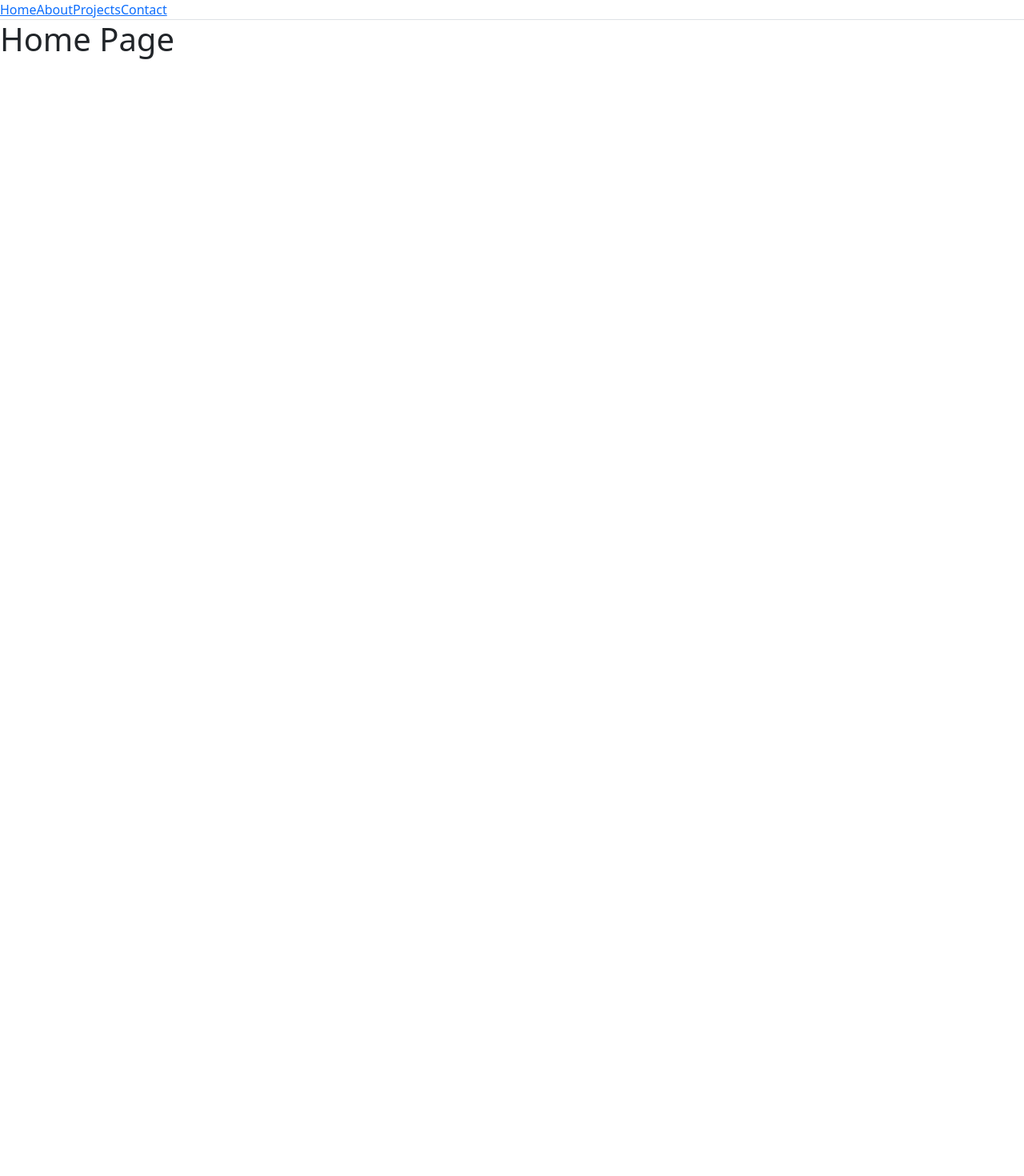
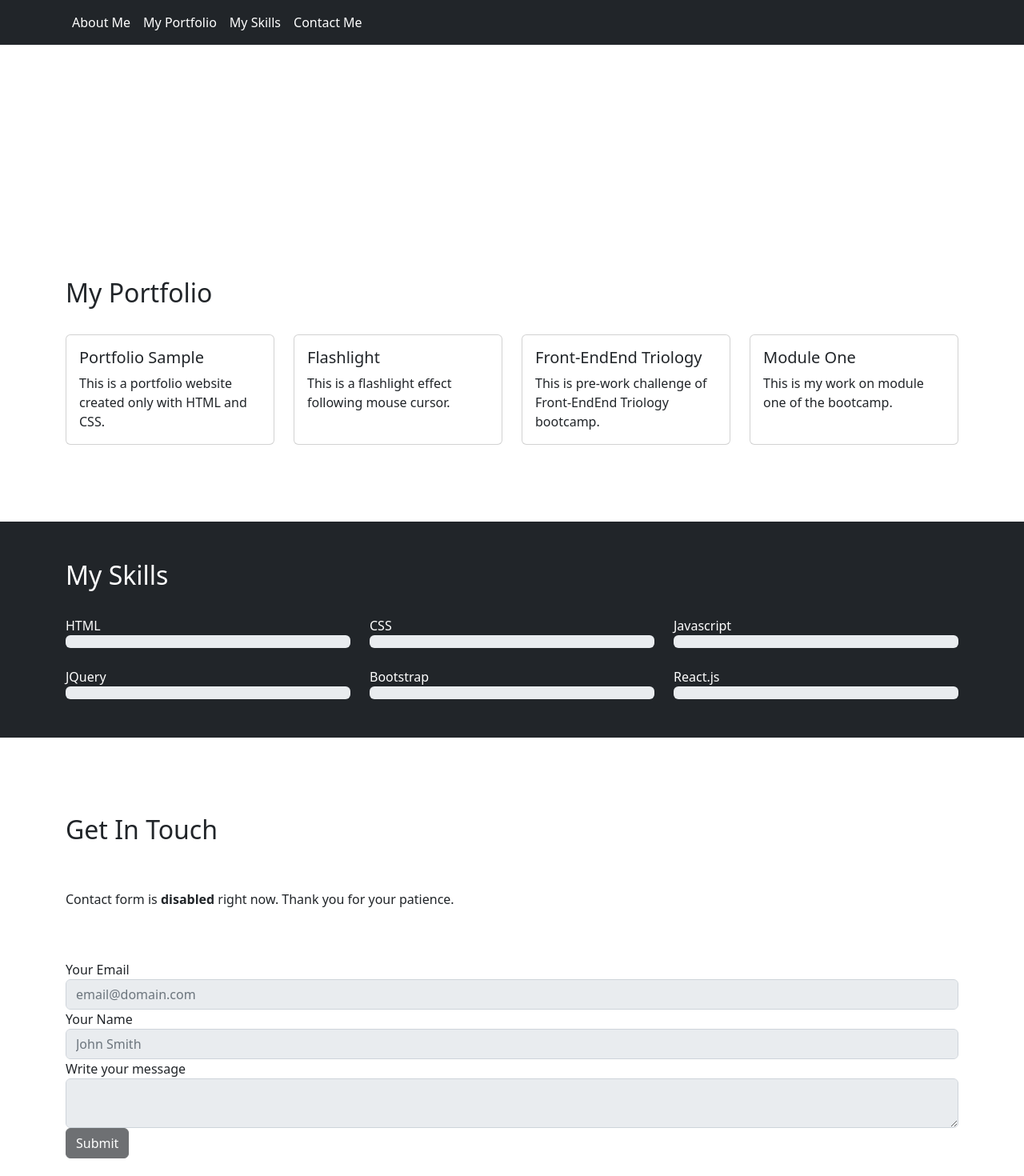
Before and after one commit to KianaMsqt/react-portfolio, a React (Create React App) app: page / in a window 1280 px wide. Shown: the top 1470 px of the page at 80% size. Before the commit the page ends 800 px from the top, so only its background shows below. Built offline with nearby package versions, Linux system fonts and the light colour scheme.

Commit message:
Copy template to the project

```diff
--- a/src/App.js
+++ b/src/App.js
@@ -14,6 +14,188 @@ import Contact from './components/pages/Contact';
 function App() {
   return (
     <Router>
+      <nav class="navbar navbar-expand-lg sticky-top navbar-dark bg-dark justify-content-between">
+        <div class="container">
+            {/* <a class="navbar-brand" href="#">
+                <img src="images/avatar.jpeg" class="border border-3 rounded-circle" width="100" />
+                <span class="navbar-text text-white align-middle pl-3">
+                    Kiana Masqati <br/>Front-End Developer
+                </span>
+            </a> */}
+            <button class="navbar-toggler" type="button" data-toggle="collapse" data-target="#navbarSupportedContent" aria-controls="navbarSupportedContent" aria-expanded="false" aria-label="Toggle navigation">
+                <span class="navbar-toggler-icon"></span>
+            </button>
+
+            <div class="collapse navbar-collapse" id="navbarSupportedContent">
+                <ul class="navbar-nav ml-auto">
+                    <li class="nav-item">
+                        <a class="nav-link text-white" href="#about">About Me</a>
+                    </li>
+                    <li class="nav-item">
+                        <a class="nav-link text-white" href="#portfolio">My Portfolio</a>
+                    </li>
+                    <li class="nav-item">
+                        <a class="nav-link text-white" href="#skills">My Skills</a>
+                    </li>
+                    <li class="nav-item">
+                        <a class="nav-link text-white" href="#contact">Contact Me</a>
+                    </li>
+                </ul>
+            </div>
+        </div>
+    </nav>
+
+    <div class="jumbotron jumbotron-fluid" id="about">
+        <div class="container">
+            <h1 class="display-4 text-white">About Me</h1>
+            <p class="lead">
+                <span class="text-white">Product enthusiast with 7+ years of experience in working with agile teams. Skilled in Front-End development. Reliable team player and eager to learn product skills.</span>
+                <ul>
+                    <li class="text-white">Product Management Methodologies and Frameworks: Agile, Waterfall, Scrum</li>
+                    <li class="text-white">Development Skills: HTML, CSS, Javascript, jQuery, Vue.js, Git, SCSS, Stylus, Mustache, Pug, WordPress</li>
+                </ul>
+            </p>
+        </div>
+    </div>
+
+    <section id="portfolio">
+        <div class="container mt-5 mb-5 pt-5 pb-5">
+            <h2>My Portfolio</h2>
+            <div class="row gx-4 justify-content-between">
+
+                <div class="col-lg-3 col-md-6 mt-4 d-flex align-items-stretch">
+                    <div class="card">
+                        {/* <img class="card-img-top" src="https://placehold.co/600x400" alt="Card image cap" /> */}
+                        <div class="card-body d-flex flex-column">
+                            <h5 class="card-title">Portfolio Sample</h5>
+                            <p class="card-text">This is a portfolio website created only with HTML and CSS.</p>
+                            {/* <a href="https://kianamsqt.github.io/portfolio/" target="_blank" class="btn btn-dark mt-auto">Demo</a> */}
+                        </div>
+                    </div>
+                </div>
+                <div class="col-lg-3 col-md-6 mt-4 d-flex align-items-stretch">
+                    <div class="card">
+                        {/* <img class="card-img-top" src="https://placehold.co/600x400" alt="Card image cap" /> */}
+                        <div class="card-body d-flex flex-column">
+                            <h5 class="card-title">Flashlight</h5>
+                            <p class="card-text">This is a flashlight effect following mouse cursor.</p>
+                            {/* <a href="https://kianamsqt.github.io/flashlight-effect/" target="_blank" class="btn btn-dark mt-auto">Demo</a> */}
+                        </div>
+                    </div>
+                </div>
+                <div class="col-lg-3 col-md-6 mt-4 d-flex align-items-stretch">
+                    <div class="card">
+                        {/* <img class="card-img-top" src="https://placehold.co/600x400" alt="Card image cap" /> */}
+                        <div class="card-body d-flex flex-column">
+                            <h5 class="card-title">Front-EndEnd Triology</h5>
+                            <p class="card-text">This is pre-work challenge of Front-EndEnd Triology bootcamp.</p>
+                            {/* <a href="https://kianamsqt.github.io/prework-study-guide/" target="_blank" class="btn btn-dark mt-auto">Demo</a> */}
+                        </div>
+                    </div>
+                </div>
+                <div class="col-lg-3 col-md-6 mt-4 d-flex align-items-stretch">
+                    <div class="card">
+                        {/* <img class="card-img-top" src="https://placehold.co/600x400" alt="Card image cap" /> */}
+                        <div class="card-body d-flex flex-column">
+                            <h5 class="card-title">Module One</h5>
+                            <p class="card-text">This is my work on module one of the bootcamp.</p>
+                            {/* <a href="https://kianamsqt.github.io/module-1-challenge/" target="_blank" class="btn btn-dark mt-auto">Demo</a> */}
+                        </div>
+                    </div>
+                </div>
+
+            </div>
+
+        </div>
+    </section>
+
+    <section id="skills" class="bg-dark text-white">
+        <div class="container mt-5 mb-5 pt-5 pb-5">
+            <h2>My Skills</h2>
+            <div class="row gx-4 justify-content-between">
+                <div class="col-lg-4 col-md-6 mt-4">
+                    HTML
+                    <div class="progress">
+                        <div class="progress-bar" role="progressbar" aria-valuenow="85" aria-valuemin="0" aria-valuemax="100"></div>
+                    </div>
+                </div>
+                <div class="col-lg-4 col-md-6 mt-4">
+                    CSS
+                    <div class="progress">
+                        <div class="progress-bar" role="progressbar" aria-valuenow="85" aria-valuemin="0" aria-valuemax="100"></div>
+                    </div>
+                </div>
+                <div class="col-lg-4 col-md-6 mt-4">
+                    Javascript
+                    <div class="progress">
+                        <div class="progress-bar" role="progressbar" aria-valuenow="50" aria-valuemin="0" aria-valuemax="100"></div>
+                    </div>
+                </div>
+                <div class="col-lg-4 col-md-6 mt-4">
+                    JQuery
+                    <div class="progress">
+                        <div class="progress-bar" role="progressbar" aria-valuenow="60" aria-valuemin="0" aria-valuemax="100"></div>
+                    </div>
+                </div>
+                <div class="col-lg-4 col-md-6 mt-4">
+                    Bootstrap
+                    <div class="progress">
+                        <div class="progress-bar" role="progressbar" aria-valuenow="50" aria-valuemin="0" aria-valuemax="100"></div>
+                    </div>
+                </div>
+                <div class="col-lg-4 col-md-6 mt-4">
+                    React.js
+                    <div class="progress">
+                        <div class="progress-bar" role="progressbar" aria-valuenow="1" aria-valuemin="0" aria-valuemax="100"></div>
+                    </div>
+                </div>
+            </div>
+        </div>
+    </section>
+
+    <section id="contact">
+        <div class="container mt-5 mb-5 pt-5 pb-5">
+            <h2>Get In Touch</h2>
+            <p class="py-5">Contact form is <strong>disabled</strong> right now. Thank you for your patience.</p>
+            <form>
+                <fieldset disabled>
+                    <div class="form-group">
+                        <label for="email">Your Email</label>
+                        <input type="text" id="email" class="form-control" placeholder="email@domain.com" />
+                    </div>
+                    <div class="form-group">
+                        <label for="name">Your Name</label>
+                        <input type="text" id="name" class="form-control" placeholder="John Smith" />
+                    </div>
+                    <div class="form-group">
+                        <label for="message">Write your message</label>
+                        <textarea id="message" class="form-control"></textarea>
+                    </div>
+                  <button type="submit" class="btn btn-dark">Submit</button>
+                </fieldset>
+            </form>
+        </div>
+    </section>
+
+    <footer class="bg-dark text-white">
+        <div class="container mt-5 mb-5 pt-5">
+            <ul class="nav justify-content-center border-bottom pb-3 mb-3">
+                <li class="nav-item"><a href="#about" class="nav-link text-white px-2">About</a></li>
+                <li class="nav-item"><a href="#portfolio" class="nav-link text-white px-2">Portfolio</a></li>
+                <li class="nav-item"><a href="#skills" class="nav-link text-white px-2">Skills</a></li>
+                <li class="nav-item"><a href="#contact" class="nav-link text-white px-2">Contact</a></li>
+            </ul>
+
+            {/* <ul class="nav social justify-content-center">
+                <li class="nav-item mx-3"><a href="#" target="_blank" class="btn btn-dark text-white px-2">GitHub</a></li>
+                <li class="nav-item mx-3"><a href="#" target="_blank" class="btn btn-dark text-white px-2">Linkedin</a></li>
+                <li class="nav-item mx-3"><a href="#" target="_blank" class="btn btn-dark text-white px-2">Twitter</a></li>
+            </ul> */}
+
+        </div>
+        <p class="text-center text-white py-3 copy-right my-0">© 2023 Kiana Masqati</p>
+
+    </footer>
         <Header />
         <div>
             {/* Wrap Route elements in a Routes component */}
```
